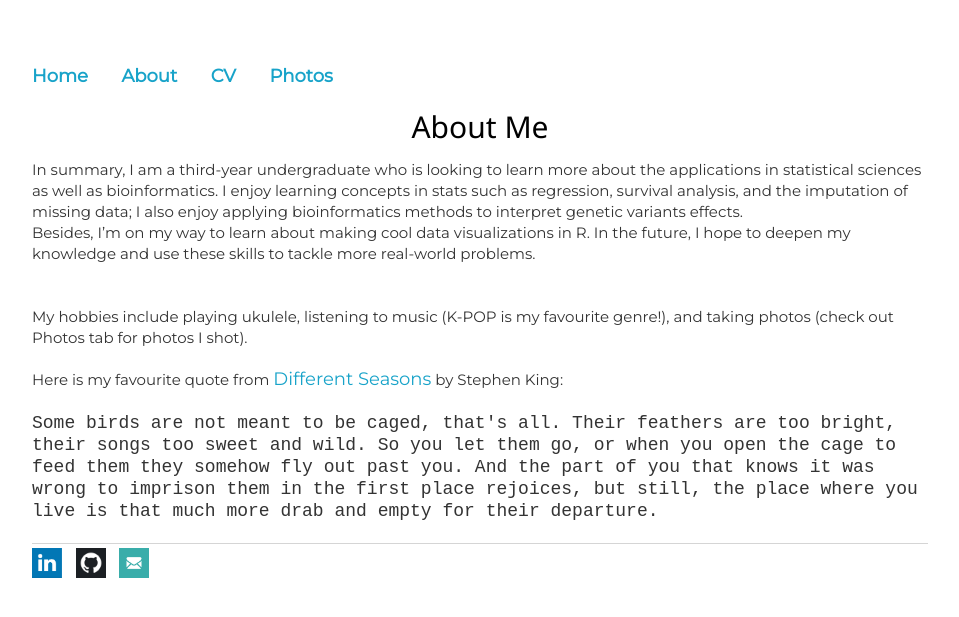
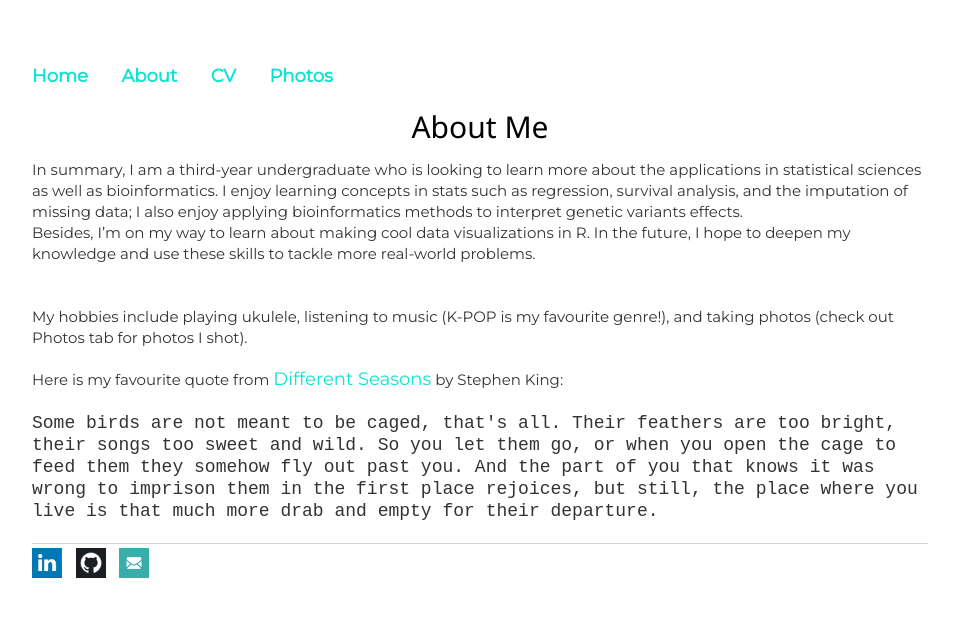
Before and after one commit to Bilin22/Bilin22.github.io, a Jekyll site: the page built from about.md, in a window 1280 px wide. Shown: the top 617 px of the page, without its empty margins (160-1119 px from the left). Built offline with Jekyll 4.4.1, drawn with Linux system fonts in a browser that asks for light colours.

```diff
--- a/css/main.css
+++ b/css/main.css
@@ -22,7 +22,7 @@
 a {
     text-decoration: none;
     font-size: 1.2rem;
-    color: #18a3c9;
+    color: #0ce3d2;
 }
 a:hover {
     text-decoration: underline;
```
